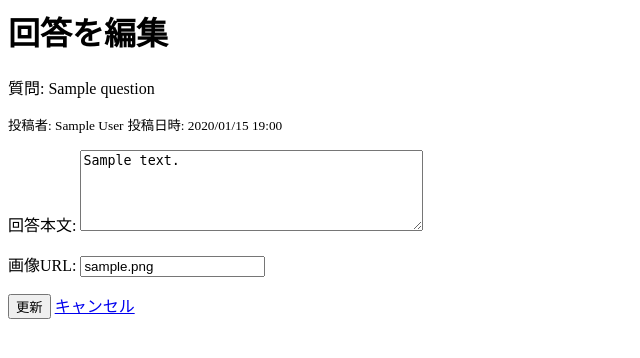
After one commit to raretech-hackathon-winter2025-teamB/raretech-knowledge-board, a Django app: page /answer/1/update_answer in a window 1280 px wide. The commit adds this page. Shown: the top 358 px of the page, without its empty margins (0-640 px from the left). Run offline with Django 5.2, Linux system fonts and the light colour scheme; a user stored in the database is signed in; tables that the repository leaves empty hold one stand-in row (values such as "Sample post").

Commit message:
回答作成,編集,削除実装

```diff
--- a/app/accounts/admin.py
+++ b/app/accounts/admin.py
@@ -8,6 +8,7 @@ from .models import User
 class CustomUserAdmin(UserAdmin):
     # どのフィールドを表示するかを指定
     list_display = (
+        "id",
         "name",
         "email",
         "is_staff",
--- a/app/accounts/form.py
+++ b/app/accounts/forms.py
@@ -1,3 +1,4 @@
+from django import forms
 from django.contrib.auth import get_user_model
 # Djangoが提供するユーザー登録（アカウント作成）のための便利なフォームクラス
 # カスタムユーザーモデルを使用している場合に、ユーザー登録フォームを簡単に作成できるように設計されている
@@ -7,6 +8,7 @@ User = get_user_model()
 
 
 class SignUpForm(UserCreationForm):
+    #Noneにしてもパスワードフォームは表示してるからなくても良い？
     usable_password = None
 
     class Meta:
--- a/app/accounts/urls.py
+++ b/app/accounts/urls.py
@@ -5,6 +5,9 @@ from . import views
 app_name = "accounts"
 urlpatterns = [
     path('signup/',views.SignUpView.as_view(), name="signup" ),
+    # LoginViewはデフォでdjango.contrib.auth.forms.AuthenticationFormというフォームクラスを使用するように設定されている
+    # AuthenticationFormは、USERNAME_FIELDで指定されたフィールドとパスワードのフィールドを自動的に持っている
+    # forms.pyに書かなくても、LoginViewが裏でAuthenticationFormをインスタンス化して、テンプレに{{ form.as_p }}を書けばフォームができる
     path(
         "login/",
         auth_views.LoginView.as_view(
--- a/app/accounts/views.py
+++ b/app/accounts/views.py
@@ -4,7 +4,7 @@ from django.shortcuts import redirect, render
 from django.contrib.auth.mixins import LoginRequiredMixin
 # from django.contrib.auth.decorators import login_required
 from django.urls import reverse_lazy
-from .form import SignUpForm
+from .forms import SignUpForm
 
 # ユーザ編集画面
 class Setting(LoginRequiredMixin, TemplateView):
--- a/app/config/settings.py
+++ b/app/config/settings.py
@@ -92,8 +92,8 @@ DEFAULT_AUTO_FIELD = 'django.db.models.BigAutoField'
 
 AUTH_USER_MODEL = "accounts.User"
 
-# LoginRequiredMixinを使うと、デフォルトでaccounts/login/というURLにリダイレクトされる
-    #accounts/login/以外にリダイレクトしたいなら、「LOGIN_URL =」 設定する必要がある
+# LoginRequiredMixinを使うとログインしていない場合、デフォでaccounts/login/というURLにリダイレクトされる
+# accounts/login/以外にリダイレクトしたいなら、「LOGIN_URL =」 設定する必要がある
 LOGIN_URL = "/login"
 
 #ログイン後にリダイレクトされるパスを設定
--- /dev/null
+++ b/app/knowledgeapp/forms.py
@@ -0,0 +1,33 @@
+from django import forms
+from .models import Question, Answer, Category
+
+class QuestionForm(forms.ModelForm):
+    # Categoryを選択するためのフィールドを追加
+    # querysetにCategory.objects.all()を指定することで、DBの全てのカテゴリが選択肢になる
+    category = forms.ModelChoiceField(
+        queryset=Category.objects.all(), # ここでDBからタグを取得
+        required=True, # カテゴリ選択は必須
+        empty_label="カテゴリを選択してください", # 選択なしのオプション
+        # Selectウィジェットを使用(一つしか選択できない)
+        widget=forms.Select(attrs={'class': 'form-control'}),
+    )
+    class Meta:
+        model = Question
+        # フォームで入力させるフィールド
+        fields = ['title', 'category', 'detail', 'image_url']
+        widgets = {
+            'title': forms.Textarea(attrs={'rows': 1, 'placeholder': 'タイトルを入力してください...'}),
+            'detail': forms.Textarea(attrs={'rows': 5, 'placeholder': '詳細を入力してください...'}),
+            'image_url': forms.URLInput(attrs={'placeholder': '画像のURL (任意)'}),
+        }
+
+
+class AnswerForm(forms.ModelForm):
+    class Meta:
+        model = Answer
+        # フォームで入力させるフィールド
+        fields = ['detail', 'image_url']
+        widgets = {
+            'detail': forms.Textarea(attrs={'rows': 5, 'placeholder': '回答を入力してください...'}),
+            'image_url': forms.URLInput(attrs={'placeholder': '画像のURL (任意)'}),
+        }
--- a/app/knowledgeapp/models.py
+++ b/app/knowledgeapp/models.py
@@ -37,7 +37,7 @@ class Question(models.Model):
 class Answer(models.Model):
     id = models.AutoField(primary_key=True)
     user = models.ForeignKey(settings.AUTH_USER_MODEL, on_delete=models.CASCADE, verbose_name='回答者')
-    question = models.ForeignKey(Question, on_delete=models.CASCADE, verbose_name='質問')
+    question = models.ForeignKey(Question, on_delete=models.CASCADE, related_name='answers',verbose_name='質問')
     detail = models.TextField(max_length=4000, verbose_name='回答本文')
     image_url = models.URLField(max_length=2048, verbose_name='画像URL', null=True, blank=True)
     created_at = models.DateTimeField(auto_now_add=True, verbose_name='回答日時')
--- a/app/knowledgeapp/urls.py
+++ b/app/knowledgeapp/urls.py
@@ -6,4 +6,9 @@ urlpatterns = [
     path('', views.TopView.as_view(), name='top'),
     path('home/', views.QuestionList.as_view(), name='question'),
     path('question/new/', views.QuestionCreate.as_view(), name='new_question'),
+    path('question/<int:question_id>/', views.DeteilQuestion.as_view(), name='detail_question'),
+    path('question/<int:question_id>/create_answer', views.CreateAnswer.as_view(), name='create_answer'),
+    path('answer/<int:answer_id>/update_answer', views.UpdateAnswer.as_view(), name='update_answer'),
+    path('answer/<int:answer_id>/delete_answer', views.DeleteAnswer.as_view(), name='delete_answer'),
+
 ]
--- a/app/knowledgeapp/views.py
+++ b/app/knowledgeapp/views.py
@@ -1,8 +1,11 @@
-# from django.shortcuts import render
-from django.views.generic import TemplateView, ListView, CreateView, DeleteView
-from django.contrib.auth.mixins import LoginRequiredMixin
-from .models import Question
-from django.urls import reverse_lazy
+from django.shortcuts import get_object_or_404
+from django.views.generic import TemplateView, ListView, CreateView, DeleteView, DetailView, UpdateView
+# LoginRequiredMixin：ログイン必須
+# UserPassesTestMixin：回答の投稿者のみ編集可能
+from django.contrib.auth.mixins import LoginRequiredMixin, UserPassesTestMixin
+from .models import Question, Answer, Category
+from django.urls import reverse_lazy, reverse
+from .forms import QuestionForm, AnswerForm
 
 
 #TOP画面の表示
@@ -18,11 +21,12 @@ class QuestionList(LoginRequiredMixin,ListView):
 # def homeview(request):
 #     return render(request, 'home.html')
 
-#質問投稿画面の表示
+#質問投稿
 class QuestionCreate(LoginRequiredMixin,CreateView):
     template_name = 'new_question.html'
     model = Question
-    fields = ('title', 'category', 'detail', 'image_url')  #create時に必要な項目をmodelから選んでおく。
+    form_class = QuestionForm
+    # fields = ('title', 'category', 'detail', 'image_url')  #create時に必要な項目をmodelから選んでおく。
     success_url = reverse_lazy('knowledgeapp:question') #データを登録後、urls.pyのなかのname=○○の箇所に遷移させる。
 
     def form_valid(self, form):
@@ -30,3 +34,128 @@ class QuestionCreate(LoginRequiredMixin,CreateView):
         form.instance.user = self.request.user
         form.instance.status = '2'
         return super().form_valid(form)
+
+# 質問詳細
+class DeteilQuestion(LoginRequiredMixin,DetailView):
+    template_name = 'detail_question.html'
+    model = Question
+    # テンプレートでQustionオブジェクトを参照する際の変数名
+    context_object_name = 'question'
+    # URLからプライマリキーを取得する際のキーワード引数名
+    pk_url_kwarg = 'question_id'
+
+    # このメソッドは、HTMLテンプレートに渡す追加のデータを準備するために使われる
+    def get_context_data(self, **kwargs):
+        # 親クラスがデフォでテンプレに渡してくれる便利なデータを全部取得して、contextに代入
+        # super()を使って、親クラス（DetailViewなど）が持っているget_context_dataメソッドを呼び出している
+        # **kwargsはこのメソッドに渡された全てのキーワード引数を、そのまま親クラスのメソッドにも渡す意味
+        context = super().get_context_data(**kwargs)
+        # self.objectは現在のQuestionインスタンス
+        # DetailViewはURLの<int:question_id>から数値のIDを受け取り。Question.objects.getを内部的に実行し、取得したQuestionオブジェクトをself.objectに自動的にセットしてくれる
+        context['question'] = self.object
+        # Answerテーブルの related_name='answers'をみてる
+        context['answers'] = Answer.objects.filter(question = self.object)
+        return context
+
+# 回答作成
+class CreateAnswer(LoginRequiredMixin,CreateView):
+    template_name = 'detail_question.html'
+    model = Answer
+    form_class = AnswerForm
+
+    # テンプレートに渡すデータの準備
+    # kwargsとは、URLパターンで定義されたキーワード引数(例: <int:question_id>のquestion_id)が、ビューのメソッドにkwargsという辞書として渡される
+    # 例えばquestion_id=123が渡された場合、ビューのメソッド内ではself.kwargsが{'question_id': 123}という辞書になる
+    def get_context_data(self, **kwargs):
+        # 親クラス（CreateView）がデフォで用意してくれるデータ(空のAnswerFormなど)をcontextに代入
+        context = super().get_context_data(**kwargs)
+        # 「どの質問に対する回答なのか」というQuestionオブジェクトをテンプレに渡している
+        # そのIDを持つQuestionオブジェクトをDBから取得する。見つからなければ自動的に404エラーを出す
+        context['question'] = get_object_or_404(Question, pk = self.kwargs.get('question_id'))
+        context['answers'] = Answer.objects.filter(question = self.kwargs.get('question_id'))
+        return context
+
+    # フォームが正しく入力されたときの処理
+    def form_valid(self, form):
+        # form.instanceはユーザがフォームに入力したデータをもとに作られた、まだDBに保存されていないAnswerオブジェクトのこと
+        # Answerオブジェクトのuserに、現在ログインしているユーザを設定している
+        form.instance.user = self.request.user
+        # Answerオブジェクトのquestionに、どの質問に対する回答なのかを示すQuestionオブジェクトを設定している
+        form.instance.question = get_object_or_404(Question, pk=self.kwargs.get('question_id'))
+        # 必要な情報をform.instanceに設定したら親クラス(CreateView)のform_validメソッドに処理を任せる
+        # form_validはform.save()を実行してAnswerオブジェクトをDBに保存し、その後get_success_url()で指定されたページにリダイレクトする
+        return super().form_valid(form)
+
+    # 回答作成後のリダイレクト先
+    def get_success_url(self):
+        question_id = self.kwargs.get('question_id')
+        return reverse('knowledgeapp:detail_question', kwargs={'question_id': question_id})
+
+# 回答編集
+class UpdateAnswer(LoginRequiredMixin, UserPassesTestMixin, UpdateView):
+    # CreateAnswerとは別テンプレにする
+    # detail_question.htmlだと回答作成フォームだと認識されてしまう
+    template_name = 'update_answer.html'
+    model = Answer
+    form_class = AnswerForm
+    # UpdateViewはこのanswer_idを使ってDBから編集対象のAnswerオブジェクトを自動的に取得する
+    pk_url_kwarg = 'answer_id'
+
+    # ユーザがこの回答を編集する権限があるかチェック
+    # UserPassesTestMixinが呼び出すメソッド
+    def test_func(self):
+        # UpdateViewがURLから取得した現在のAnswerオブジェクトを取得する
+        answer = self.get_object()
+        # ログインユーザが回答の投稿者と一致するか
+        # 一致すればTrueを返し編集を許可する。一致しなければFalseを返しアクセスを拒否する
+        return answer.user == self.request.user
+
+    def get_context_data(self, **kwargs):
+        # 親クラス（CreateView）がデフォで用意してくれるデータ(空のAnswerFormなど)をcontextに代入
+        context = super().get_context_data(**kwargs)
+        # 編集中のAnswerオブジェクトが紐付いているQuestionオブジェクトを取得し、テンプレにquestionという名前で渡す
+        # questionはAnswerオブジェクトのquestion
+        context['question'] = self.get_object().question
+        context['answer'] = self.object
+        return context
+
+    # 回答編集後のリダイレクト先
+    def get_success_url(self):
+        # 編集された回答が紐付いている質問の詳細ページにリダイレクト
+        # pk=idフィールドの値取得
+        question_id = self.get_object().question.pk
+        return reverse('knowledgeapp:detail_question', kwargs={'question_id': question_id})
+
+# 回答削除
+class DeleteAnswer(LoginRequiredMixin,UserPassesTestMixin,DeleteView):
+    template_name = 'detail_question.html'
+    model = Answer
+    # DeleteViewはフォームを必要としないので、form_class = AnswerFormは削除すべき
+    # DeleteViewはこのanswer_idを使ってDBから編集対象のAnswerオブジェクトを自動的に取得する
+    pk_url_kwarg = 'answer_id'
+
+    # ユーザがこの回答を削除する権限があるかチェック
+    # UserPassesTestMixinが呼び出すメソッド
+    def test_func(self):
+        # DeleteViewがURLから取得した現在のAnswerオブジェクトを取得する
+        answer = self.get_object()
+        print(f"Answer user: {answer.user.id}, Request user: {self.request.user.id}")
+        # ログインユーザが回答の投稿者と一致するか
+        # 一致すればTrueを返し編集を許可する。一致しなければFalseを返しアクセスを拒否する
+        return answer.user == self.request.user
+
+
+    def get_context_data(self, **kwargs):
+        # 親クラス（CreateView）がデフォで用意してくれるデータ(空のAnswerFormなど)をcontextに代入
+        context = super().get_context_data(**kwargs)
+        # 編集中のAnswerオブジェクトが紐付いているQuestionオブジェクトを取得し、テンプレにquestionという名前で渡す
+        # questionはAnswerオブジェクトのquestion
+        context['question'] = self.get_object().question
+        return context
+
+    # 回答削除後のリダイレクト先
+    def get_success_url(self):
+        # 削除された回答が紐付いている質問の詳細ページにリダイレクト
+        # pk=idフィールドの値取得
+        question_id = self.get_object().question.pk
+        return reverse('knowledgeapp:detail_question', kwargs={'question_id': question_id})
--- a/app/templates/index.html
+++ b/app/templates/index.html
@@ -1,3 +1,4 @@
 top画面
 
 <a class="auth-link" href="{% url 'accounts:signup' %}">新規登録はこちら</a>
+<a class="auth-link" href="{% url 'accounts:login' %}">ログインはこちら</a>
--- /dev/null
+++ b/app/templates/update_answer.html
@@ -0,0 +1,21 @@
+<!-- your_app_name/answer_update_form.html -->
+    <div class="container mt-4">
+        <h1>回答を編集</h1>
+        <p>質問: {{ question.title }}</p> {# questionオブジェクトはget_context_dataで渡す #}
+        <div class="card-footer text-muted d-flex justify-content-between">
+          <small>投稿者: {{ question.user.name }}</small>
+          <small>投稿日時: {{ question.created_at|date:"Y/m/d H:i" }}</small>
+        </div>
+
+
+        <form method="post"
+              action="{% url 'knowledgeapp:update_answer' answer_id=answer.pk %}"> {# ここが重要！ #}
+            {% csrf_token %}
+
+            {# フォーム全体をas_pで出力 #}
+            {{ form.as_p }}
+
+            <button type="submit" class="btn btn-primary">更新</button>
+            <a href="{% url 'knowledgeapp:detail_question' question_id=question.pk %}" class="btn btn-secondary">キャンセル</a>
+        </form>
+    </div>
--- a/docker-compose.yml
+++ b/docker-compose.yml
@@ -1,4 +1,4 @@
-version: '3.8'
+# version: '3.8'
 
 services:
   # ===================
```
Also changed, not shown: app/knowledgeapp/admin.py (+13 -1 lines), app/templates/detail_question.html (added, +61 -0 lines), app/templates/new_question.html (+9 -3 lines), app/knowledgeapp/migrations/0003_alter_answer_question.py (added).
